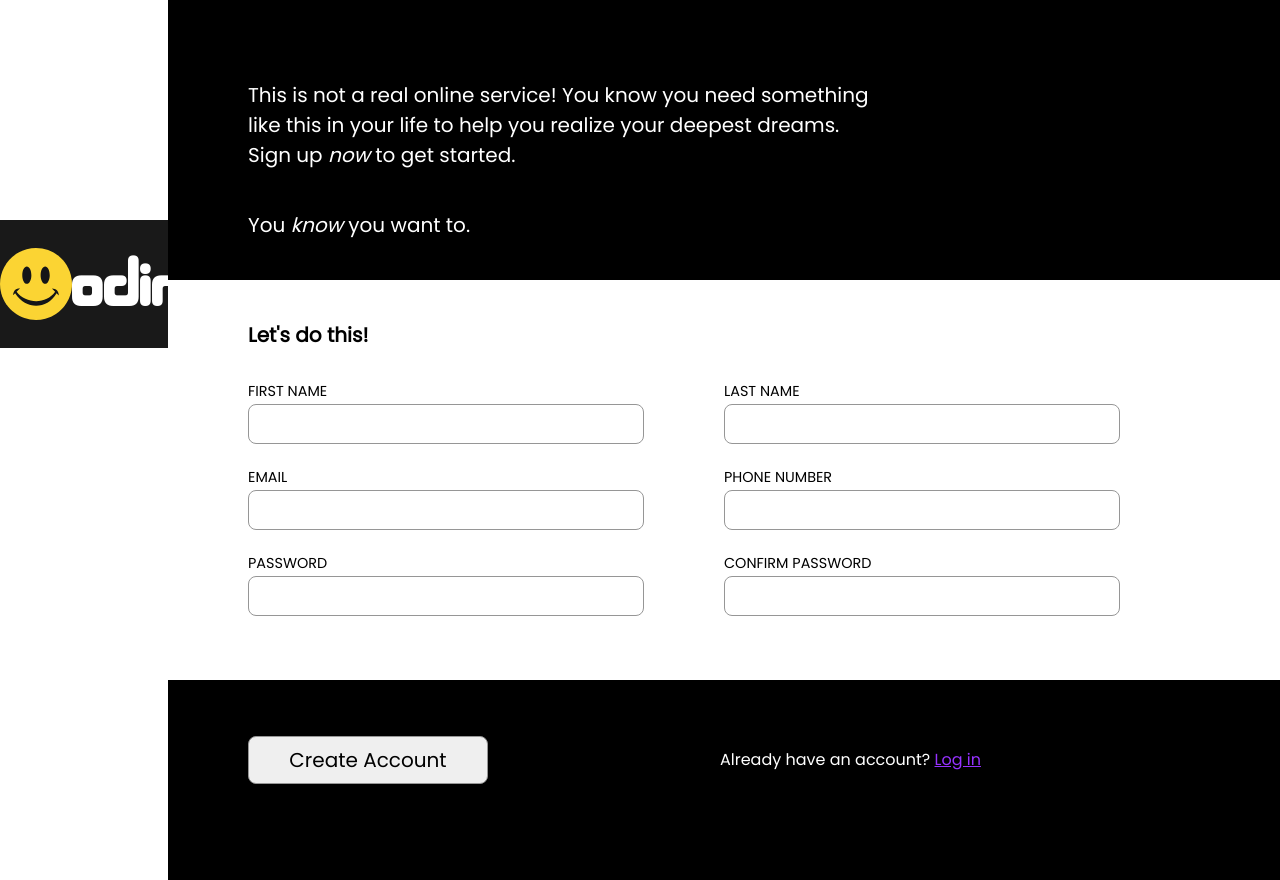
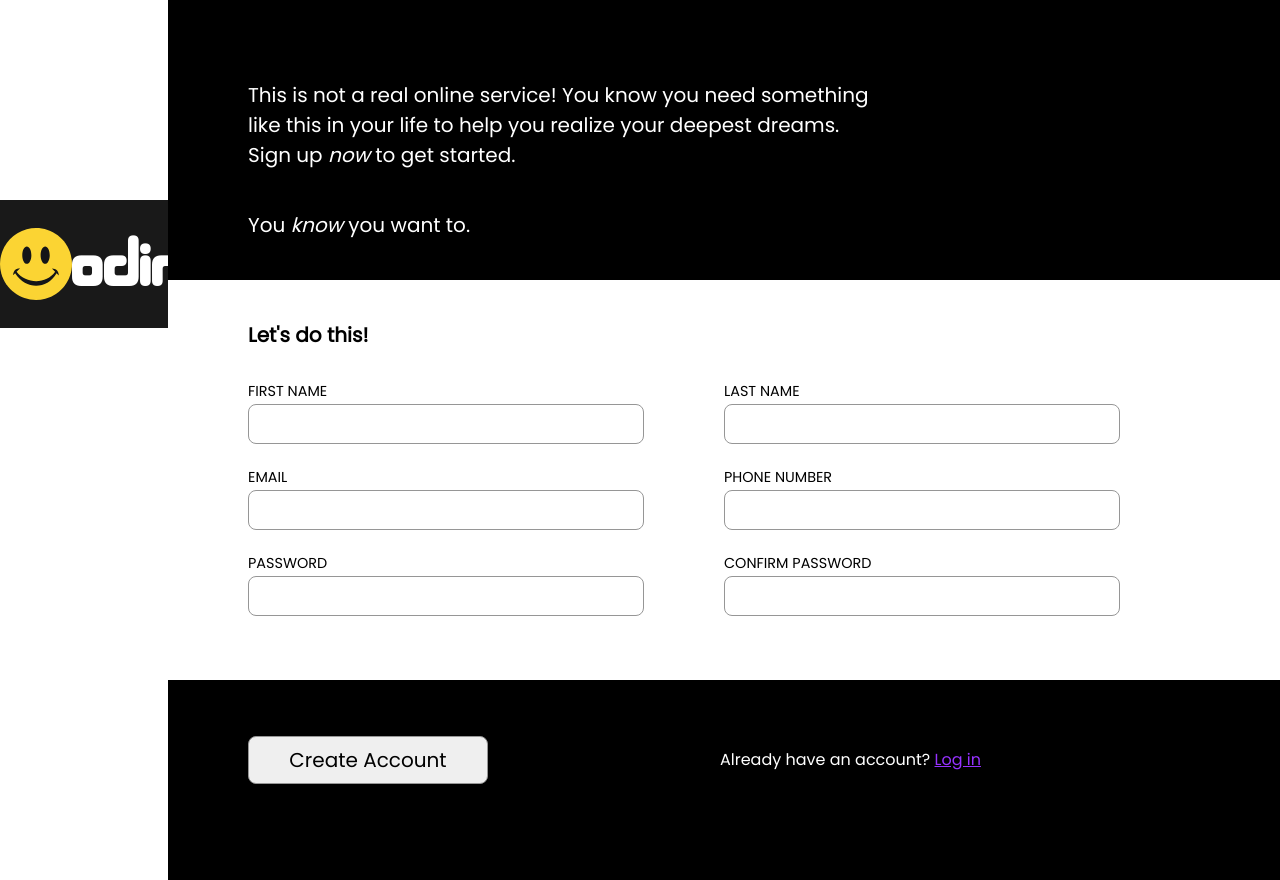
Before and after one commit to alexivany/odin-signupform, a plain HTML site: page index.html in a window 1280 px wide. Shown: the top 880 px of the page. Drawn offline with Linux system fonts and the light colour scheme.

Commit message:
Bugfix jumpy logo container

```diff
--- a/styles.css
+++ b/styles.css
@@ -41,7 +41,7 @@ body {
 }
 .logo-container {
   position: absolute;
-  top: 25%;
+  top: 25vh;
   left: 0;
   right:0;
   padding: 1rem 0;
```
